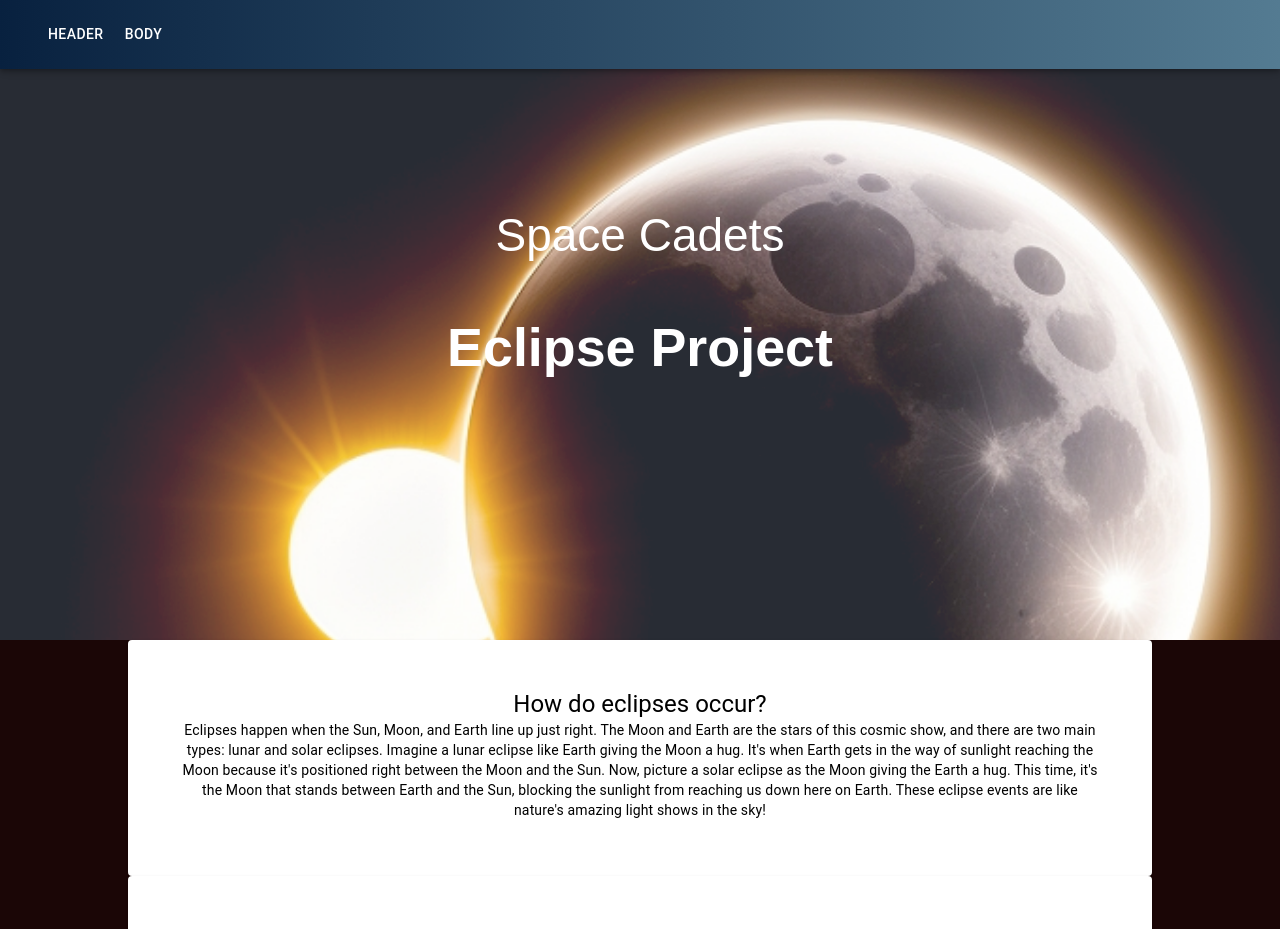
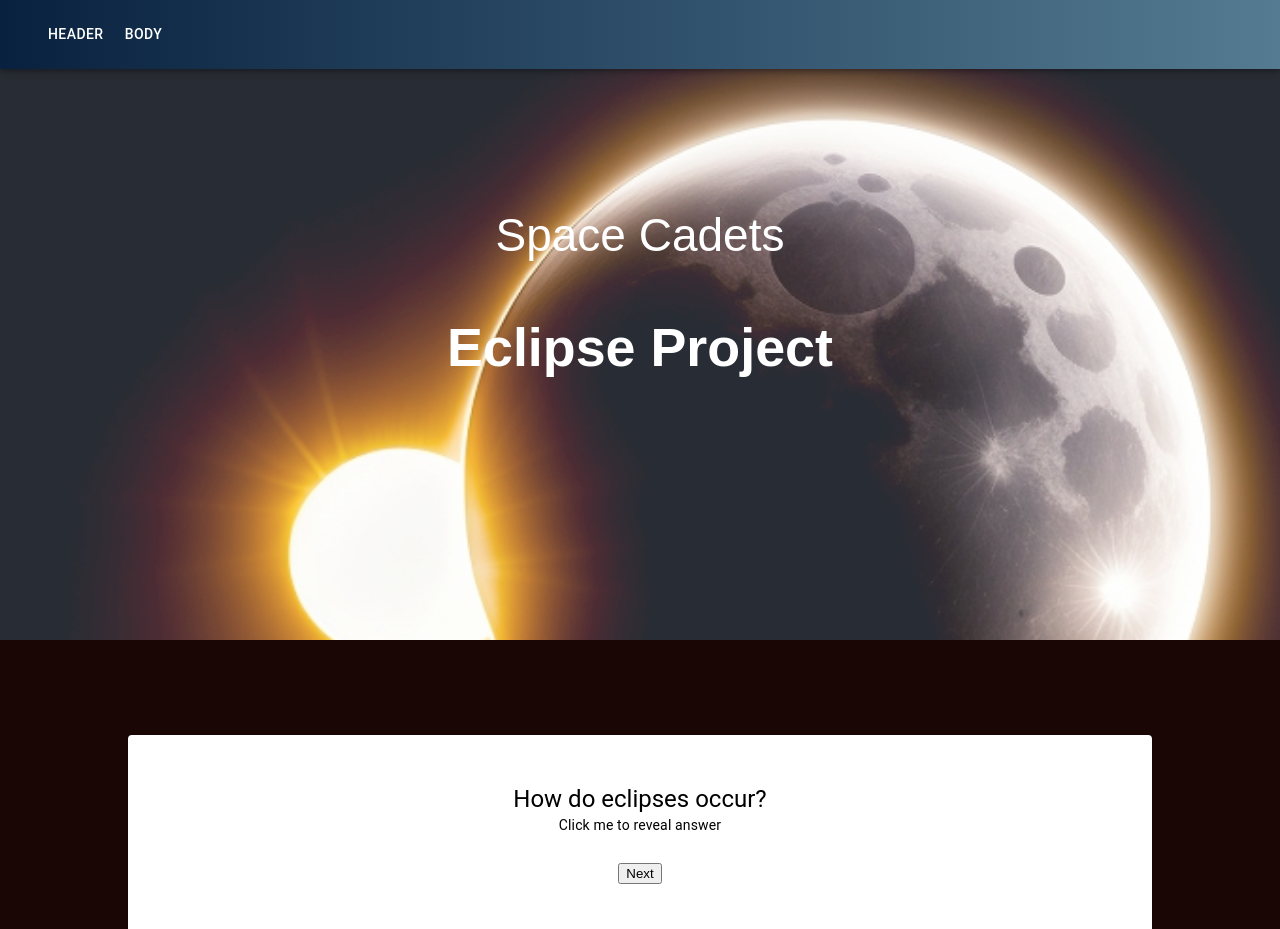
Before and after one commit to AlissonRoss/eclipse-NASA-challenge-2023, a React (Create React App) app: page / in a window 1280 px wide. Shown: the top 929 px of the page. Built offline with nearby package versions, Linux system fonts and the light colour scheme.

Commit message:
Implemented user interactive implementation

```diff
--- a/src/Components/Body/index.js
+++ b/src/Components/Body/index.js
@@ -4,77 +4,141 @@ import CardContent from '@mui/material/CardContent';
 import Typography from '@mui/material/Typography';
 import { itemData } from '../Card1/index';
 
-const initialLoadCount = 3;
-const loadMoreCount = 3;
+// INTERACTIVE CARD IMPLEMENTATION
 
-export default function InfiniteScroll() {
+export default function InteractiveLearning() {
+    const [questionIndex, setQuestionIndex] = useState(0);
+    const [showAnswer, setShowAnswer] = useState(false);
 
-    // define state to track the loaded content
-    const [content, setContent] = useState([]);
-    const [loading, setLoading] = useState(false);
-
-    useEffect(() => {
-        // load initial content
-        const initialContent = itemData.slice(0, initialLoadCount);
-        setContent(loadInitialContent);
-    }, []);
-
-    // function to load initial content
-    const loadInitialContent = () => {
-        const initialContent = itemData.slice(0, 11); // replace with your content retrieval method
-        setContent(initialContent);
-    };
-
-    // function to handle endless scrolling
-    const handleEndlessScroll = () => {
-        const contentHeight = document.documentElement.scrollHeight;
-        const scrollPosition = window.innerHeight + window.scroll;
-
-        // detects when user is near bottom of the page
-        if (scrollPosition >= contentHeight - 200 && !loading) {
-            setLoading(true);
-
-            // Calculate range for loading more data
-            const startIndex = content.length;
-            const endIndex = startIndex + loadMoreCount;
-
-            // fetch and append the next set of content
-            const nextContent = itemData.slice(startIndex, endIndex);
-
-            // append the new content to the existing content
-            setContent((prevContent) => [...prevContent, nextContent]);
-            setLoading(false);
+    const handleNextQuestion = () => {
+        if (questionIndex < itemData.length - 1) {
+            // increment the question index to move to the next question
+            setQuestionIndex(questionIndex + 1);
+            // clear the user's answer for next question
+            setShowAnswer(false);
         }
     };
 
-    // add scroll event listener to trigger infinite scrolling
-    useEffect(() => {
-        loadInitialContent(); // load initial content when the component mounts
-    }, []);
+    const currentQuestion = itemData[questionIndex];
+    const currentAnswer = showAnswer ? currentQuestion.answer : 'Click me to reveal answer';
 
+    const handleToggleAnswer = () => {
+        // toggle the visibility of the answer
+        setShowAnswer(!showAnswer);
+    };
 
-    useEffect(() => {
-        window.addEventListener('scroll', handleEndlessScroll);
-        return () => {
-            window.removeEventListener('scroll', handleEndlessScroll);
-        };
-    }, [content]);
+    const isLastQuestion = questionIndex === itemData.length - 1;
 
     return (
         <div className="App-body">
-            {content.map((item, index) => (
-                <Card key={index} className='App-card' sx={{ width: "50%"}}>
-                    <CardContent border={1} className='cardContent'>
-                        <Typography variant="h5" component="div">
-                            {item.question}
+            <Card className='App-card' sx={{ width: "50%"}}>
+                <CardContent border={1} className='cardContent'>
+                    <Typography variant="h5" component="div">
+                        {currentQuestion.question}
+                    </Typography>
+                    <div>
+                        <Typography variant="body2" onClick={handleToggleAnswer}>
+                            {currentAnswer}
                         </Typography>
-                        <Typography variant="body2">
-                            {item.answer}
-                        </Typography>
-                    </CardContent>
-                </Card>
-            ))}
-            {loading && <p>Loading more content...</p>}
+                        {isLastQuestion ? (
+                            <button>
+                                <a href='https://science.nasa.gov/eclipses/'>Click to learn more!</a>
+                            </button>
+                        ) : (
+                            <button onClick={handleNextQuestion}>Next</button>
+                        )}
+                    </div>
+                </CardContent>
+            </Card>
+            {isLastQuestion && (
+                <div>
+                    <p>
+                        Congratulations! You've read through all the questions.
+                    </p>
+                    <a href='https://science.nasa.gov/eclipses/'>Click for more information</a>
+                </div>
+            )}
         </div>
     );
 }
+
+
+
+
+
+// INFINITE SCROLL IMPLEMENTATION
+
+// const initialLoadCount = 3;
+// const loadMoreCount = 3;
+
+// export default function InfiniteScroll() {
+
+//     // define state to track the loaded content
+//     const [content, setContent] = useState([]);
+//     const [loading, setLoading] = useState(false);
+
+//     useEffect(() => {
+//         // load initial content
+//         const initialContent = itemData.slice(0, initialLoadCount);
+//         setContent(loadInitialContent);
+//     }, []);
+
+//     // function to load initial content
+//     const loadInitialContent = () => {
+//         const initialContent = itemData.slice(0, 11); // replace with your content retrieval method
+//         setContent(initialContent);
+//     };
+
+//     // function to handle endless scrolling
+//     const handleEndlessScroll = () => {
+//         const contentHeight = document.documentElement.scrollHeight;
+//         const scrollPosition = window.innerHeight + window.scroll;
+
+//         // detects when user is near bottom of the page
+//         if (scrollPosition >= contentHeight - 200 && !loading) {
+//             setLoading(true);
+
+//             // Calculate range for loading more data
+//             const startIndex = content.length;
+//             const endIndex = startIndex + loadMoreCount;
+
+//             // fetch and append the next set of content
+//             const nextContent = itemData.slice(startIndex, endIndex);
+
+//             // append the new content to the existing content
+//             setContent((prevContent) => [...prevContent, nextContent]);
+//             setLoading(false);
+//         }
+//     };
+
+//     // add scroll event listener to trigger infinite scrolling
+//     useEffect(() => {
+//         loadInitialContent(); // load initial content when the component mounts
+//     }, []);
+
+
+//     useEffect(() => {
+//         window.addEventListener('scroll', handleEndlessScroll);
+//         return () => {
+//             window.removeEventListener('scroll', handleEndlessScroll);
+//         };
+//     }, [content]);
+
+//     return (
+//         <div className="App-body">
+//             {content.map((item, index) => (
+//                 <Card key={index} className='App-card' sx={{ width: "50%"}}>
+//                     <CardContent border={1} className='cardContent'>
+//                         <Typography variant="h5" component="div">
+//                             {item.question}
+//                         </Typography>
+//                         <Typography variant="body2">
+//                             {item.answer}
+//                         </Typography>
+//                     </CardContent>
+//                 </Card>
+//             ))}
+//             {loading && <p>Loading more content...</p>}
+//         </div>
+//     );
+// }
```
